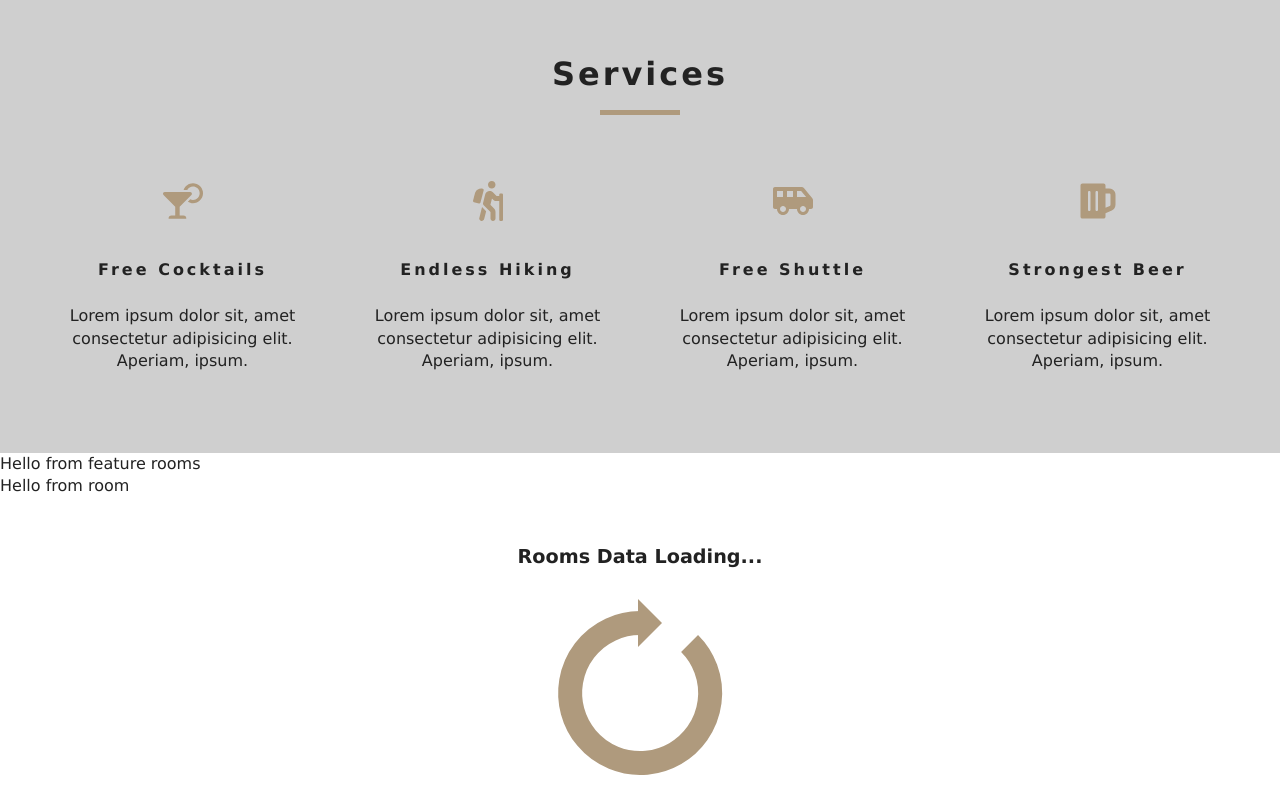
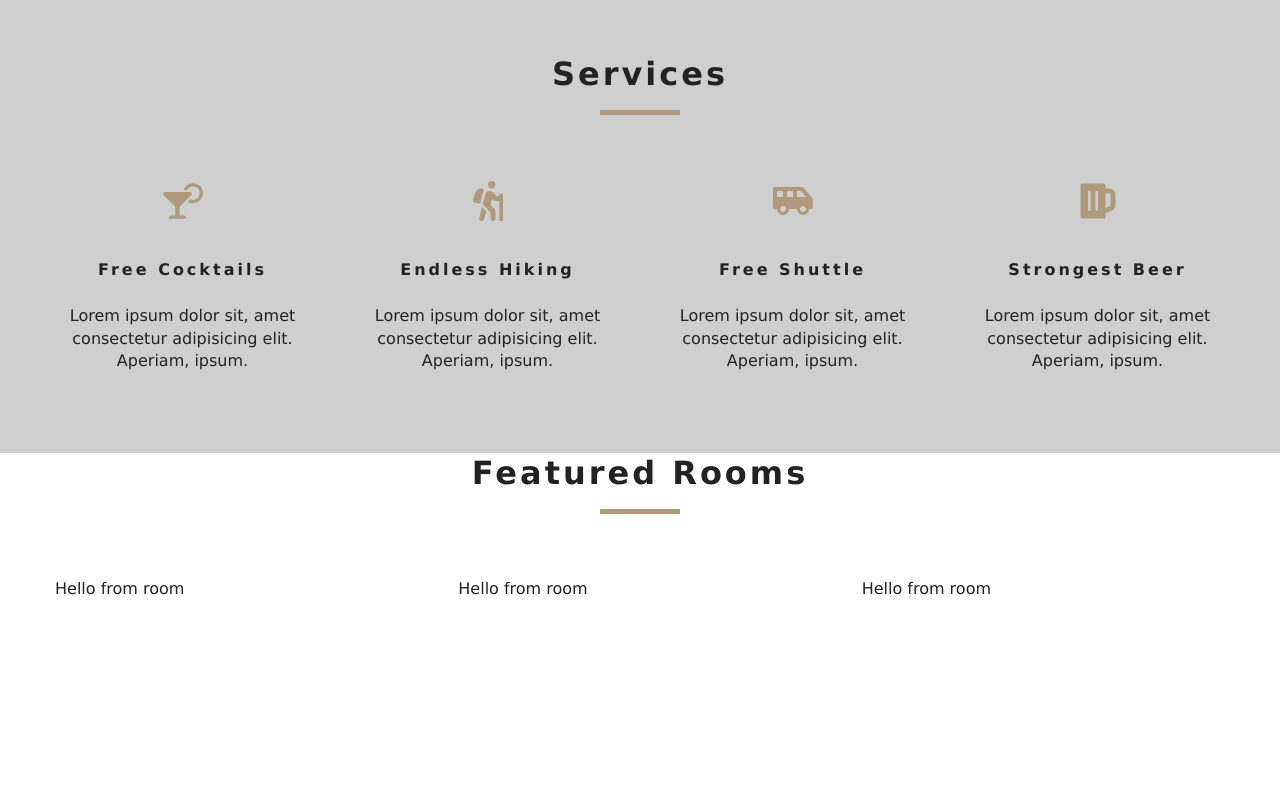
Before and after one commit to expjazz/learning_react-beach-resort, a React (Create React App) app: page / in a window 1280 px wide. Shown: the part 826-1626 px from the top of the page. After the commit the page ends 1426 px from the top, so only its background shows below. Built offline with nearby package versions, Linux system fonts and the light colour scheme; the HTML template or start-up script is replaced by a standard one.

Commit message:
add room

```diff
--- a/src/components/FeaturedRooms.js
+++ b/src/components/FeaturedRooms.js
@@ -2,17 +2,21 @@
 import {RoomContext} from '../Context'
 import Loading from './Loading'
 import Room from './Room'
+import Title from './Title'
 export default class FeaturedRooms extends Component {
   static contextType = RoomContext
   render() {
-    const { featuredRooms : rooms}  = this.context
-    console.log(rooms)
+    let { loading, featuredRooms : rooms}  = this.context;
+    rooms = rooms.map(room => {
+      return <Room key={room.id} room={room}/>
+    })
     return (
-      <div>
-        Hello from feature rooms
-        <Room />
-        <Loading />
-      </div>
+      <section className='feature-rooms'>
+        <Title title='featured rooms'/>
+        <div className="featured-rooms-center">
+          {loading ? <Loading/> : rooms}
+        </div>
+      </section>
     )
   }
 }
```
